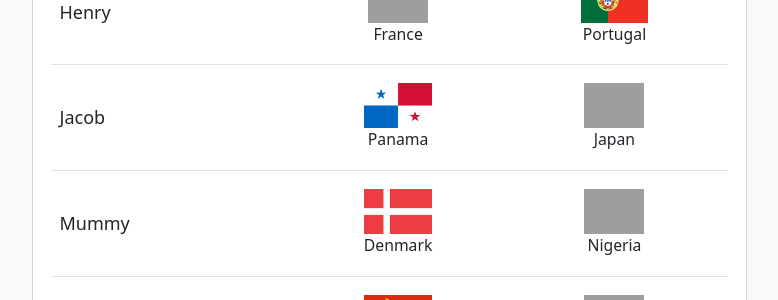
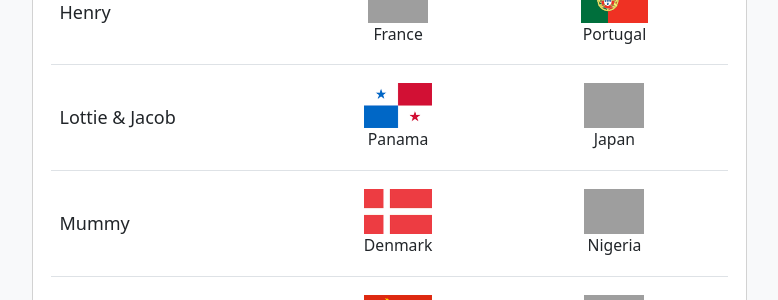
Before and after one commit to jimmyrule/rowells, a Jekyll site: the page built from index.html, in a window 1280 px wide and 900 px high, scrolled down 1922 px. Shown: the part 155-455 px from the top of the window, without its empty margins (251-1029 px from the left). Built offline with Jekyll 4.4.1, drawn with Linux system fonts in a browser that asks for light colours; nearby versions of some CDN libraries; grey boxes are pictures that could not be loaded.

Commit message:
Added Lottie to the draw

```diff
--- a/index.html
+++ b/index.html
@@ -251,7 +251,7 @@ title: rowells.co.uk
 							</td>
 				    </tr>
 						<tr>
-				      <td>Jacob</td>
+				      <td>Lottie & Jacob</td>
 				      <td>
 								<div class="d-flex align-items-center flex-column text-center py-2">
 									<img src="/assets/images/PAN.png" alt="Panama flag" height="45">
```
Also changed, not shown: 1 other file.
